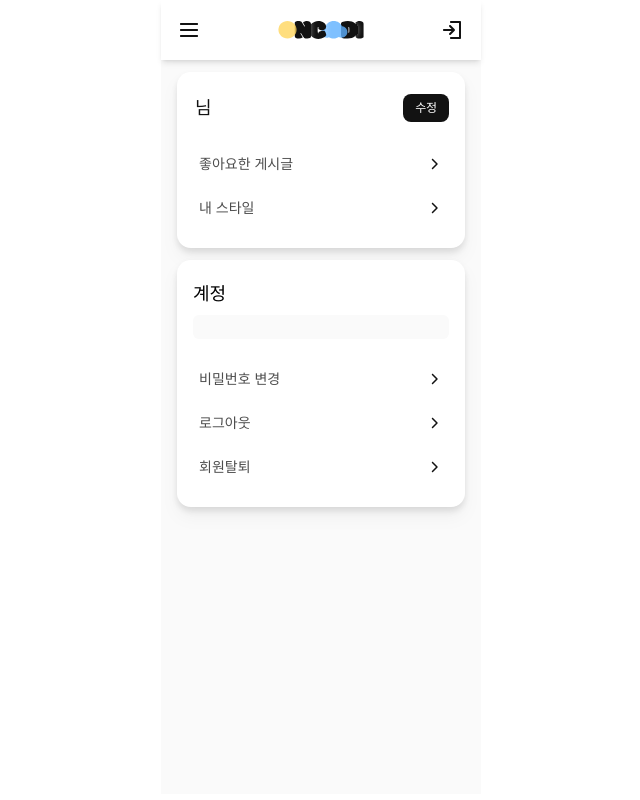
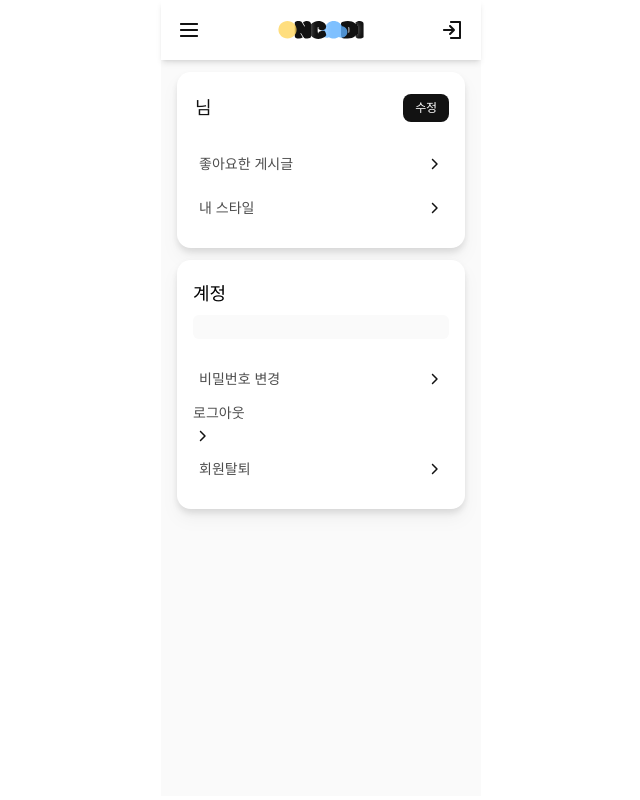
Before and after one commit to 6chenodongja/6che, a Next.js app: page /mypage in a window 1280 px wide. Shown: the top 800 px of the page, without its empty margins (319-959 px from the left). Built offline with nearby package versions, Linux system fonts and the light colour scheme; no server answers.

Commit message:
fix: 충돌 해결

```diff
--- a/src/app/(providers)/(root)/(mypage)/mypage/_components/MyPageContent.tsx
+++ b/src/app/(providers)/(root)/(mypage)/mypage/_components/MyPageContent.tsx
@@ -18,7 +18,7 @@ function MyPageContent() {
   };
   const handlerDelete = async () => {
     try {
-      const res = await axios.delete('/api/auth/deletUserId', {
+      const res = await axios.delete('/api/auth/deleteUserId', {
         data: { userId: user?.id },
       });
       if (res.data) {
@@ -132,10 +132,10 @@ function MyPageContent() {
               />
             </Link>
             <div className="flex flex-col justify-start items-start self-stretch flex-grow-0 flex-shrink-0 gap-1">
-              <Link
+              {/* <Link
                 href={'/myStyle'}
                 className="flex justify-between items-center self-stretch flex-grow-0 flex-shrink-0 hover:bg-gray-200/75 px-1.5 py-2.5 rounded-lg"
-              >
+              > */}
               <p className="flex-grow-0 flex-shrink-0 text-sm text-left text-[#4d4d4d]">
                 <LogoutButton className="" />
               </p>
@@ -146,7 +146,7 @@ function MyPageContent() {
                 height={18}
                 className="flex-grow-0 flex-shrink-0 w-[18px] h-[18px]"
               />
-              </Link>
+              {/* </Link> */}
             </div>
             <div className="flex flex-col justify-start items-start self-stretch flex-grow-0 flex-shrink-0 gap-1">
               <div
```
Lines whose indentation alone changed are shown as unchanged.
